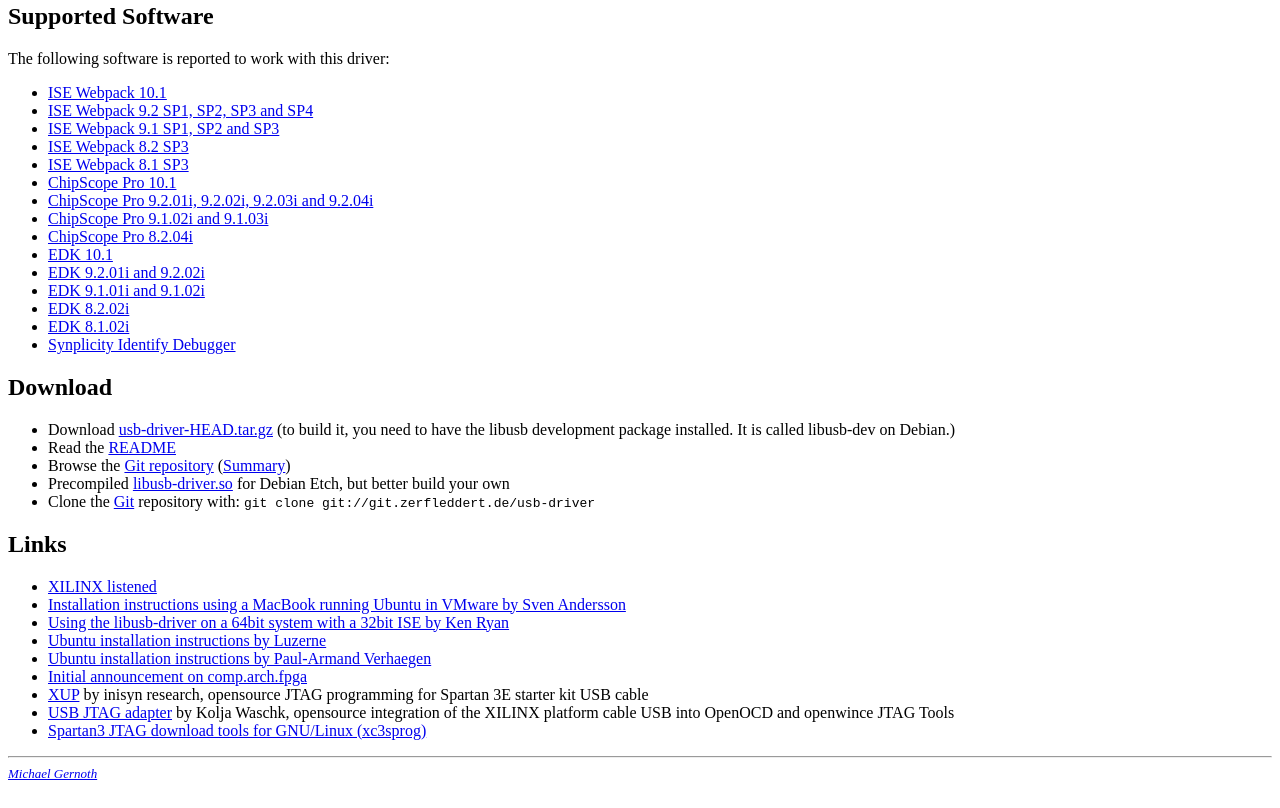
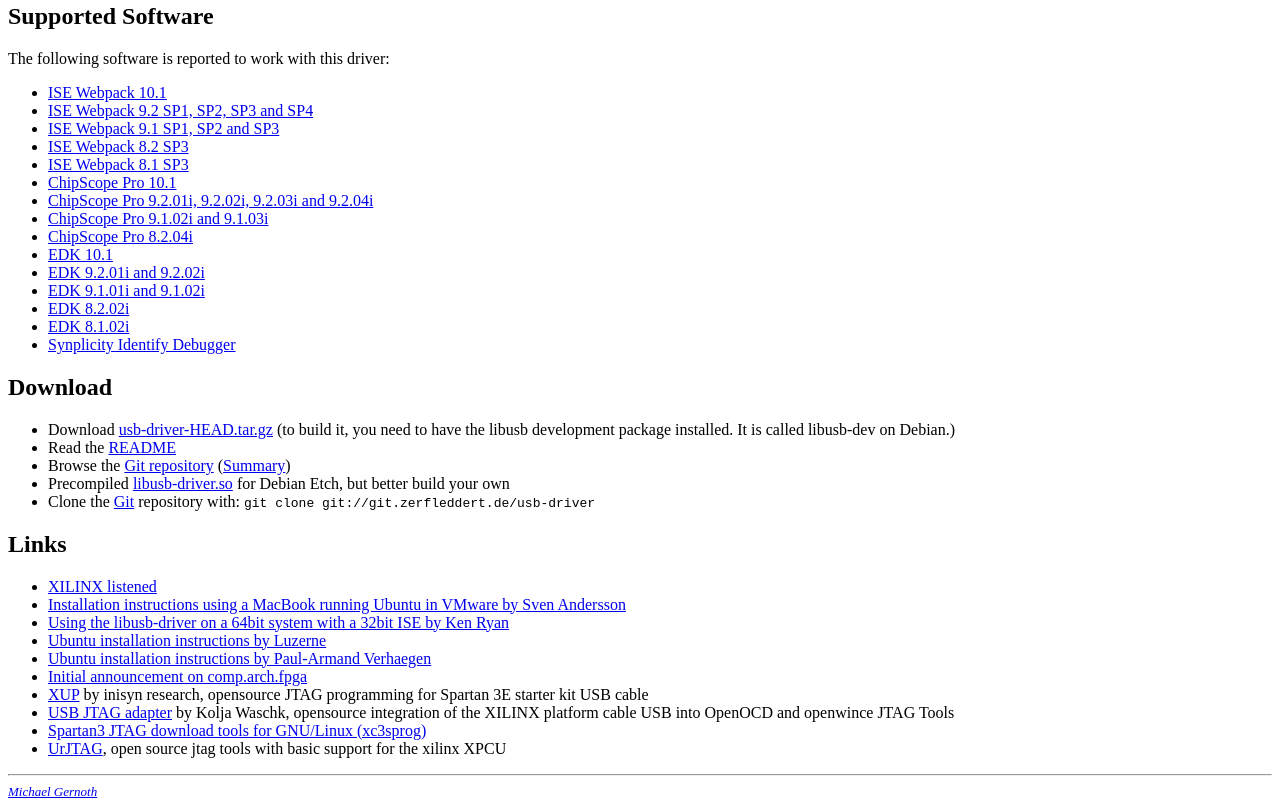
Before and after one commit to JohnDMcMaster/xilinx-usb-driver, a plain HTML site: page index.html in a window 1280 px wide. Shown: the part 847-1655 px from the top of the page. Drawn offline with Linux system fonts and the light colour scheme.

Commit message:
add link to UrJTAG tools

```diff
--- a/index.html
+++ b/index.html
@@ -100,6 +100,7 @@
 			<li><a href="http://inisyn.org/src/xup/">XUP</a> by inisyn research, opensource JTAG programming for Spartan 3E starter kit USB cable</li>
 			<li><a href="http://www.ixo.de/info/usb_jtag/">USB JTAG adapter</a> by Kolja Waschk, opensource integration of the XILINX platform cable USB into OpenOCD and openwince JTAG Tools</li>
 			<li><a href="http://www.rogerstech.co.uk/xc3sprog/">Spartan3 JTAG download tools for GNU/Linux (xc3sprog)</a></li>
+			<li><a href="http://urjtag.org/">UrJTAG</a>, open source jtag tools with basic support for the xilinx XPCU</a></li>
 		</ul>
 		<HR>
 		<FONT SIZE="-1"><I><A HREF="mailto:cabledriver@zerfleddert.de">Michael Gernoth</A></I></FONT>
```
